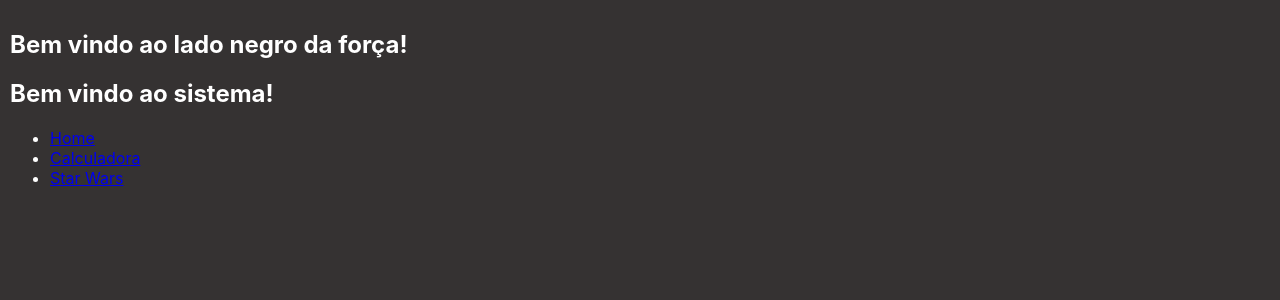
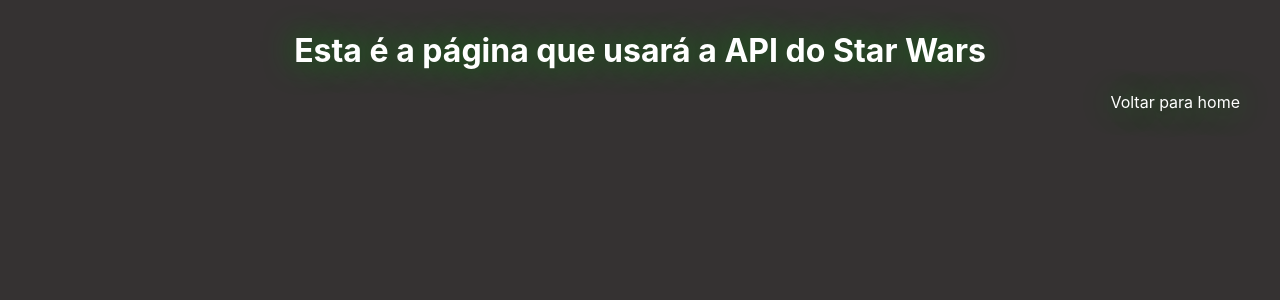
Before and after one commit to henriquemms/react-example, a React (Create React App) app: page /star-wars in a window 1280 px wide. Shown: the top 300 px of the page. Built offline with nearby package versions, Linux system fonts and the light colour scheme.

Commit message:
Criação do header
Criação do header

```diff
--- a/src/App.js
+++ b/src/App.js
@@ -1,6 +1,6 @@
 import React from 'react';
 import './App.css';
-import Person from './Person';
+//import Person from './Person';
 import Routes from './config/routes'
 
 function App() {
--- /dev/null
+++ b/src/components/Header/Header.css
@@ -0,0 +1,13 @@
+.tit_pag {
+    text-align: center ;
+    text-shadow: 0px 0px 30px green;
+}
+
+.back_home, .back_home:visited{
+    float: right;
+    padding-right: 30px;
+    text-decoration: none;
+    color: white;
+    text-shadow: 0px 0px 30px green;
+
+}
--- /dev/null
+++ b/src/components/Header/index.js
@@ -0,0 +1,22 @@
+import React from 'react';
+import './Header.css';
+import { Link } from 'react-router-dom';
+
+
+
+
+
+function Header(props) {
+  return (
+<header>
+
+    <h1 class="tit_pag">{props.name}</h1>
+      <div>
+        <Link class="back_home" to="/">Voltar para home</Link>
+      </div>
+
+</header>
+  );
+}
+
+export default Header;
--- a/src/config/routes.js
+++ b/src/config/routes.js
@@ -2,8 +2,7 @@
 import {
     BrowserRouter as Router,
     Switch,
-    Route,
-    Link
+    Route
 } from "react-router-dom";
 
 import CalculatorPage from '../pages/CalculatorPage'
--- a/src/pages/CalculatorPage/index.js
+++ b/src/pages/CalculatorPage/index.js
@@ -1,10 +1,14 @@
 import React from 'react';
+import Header from '../../components/Header';
+import Calculator from '../../components/Calculator'
 
 
 function CalculatorPage(props) {
   return (
   <div>
-    <h2>Bem vindo a calculadora!</h2>
+    <Header name='Esta é a página da calculadora que só soma' />
+    <br />
+    <Calculator/>
   </div>
   );
 }
--- a/src/pages/HomePage/index.js
+++ b/src/pages/HomePage/index.js
@@ -1,11 +1,13 @@
 import React from 'react';
-import {Link} from 'react-router-dom';
+import { Link } from 'react-router-dom';
+import Header from '../../components/Header';
+import '../../components/Header/Header.css';
 
 
 function HomePage(props) {
   return (
     <div>
-      <h2>Bem vindo ao sistema!</h2>
+      <h1 class="tit_pag">Bem vindo ao sistema!</h1>
 
       <div>
         <nav>
--- a/src/pages/StarWarsPage/index.js
+++ b/src/pages/StarWarsPage/index.js
@@ -1,12 +1,12 @@
 import React from 'react';
-import HomePage from '../HomePage'
+import Header from '../../components/Header';
 
 
 function StarWarsPage(props) {
   return (
   <div>
-    <h2>Bem vindo ao lado negro da força!</h2>
-    <HomePage />
+    <Header name='Esta é a página que usará a API do Star Wars' />
+
   </div>
   );
 }
```
